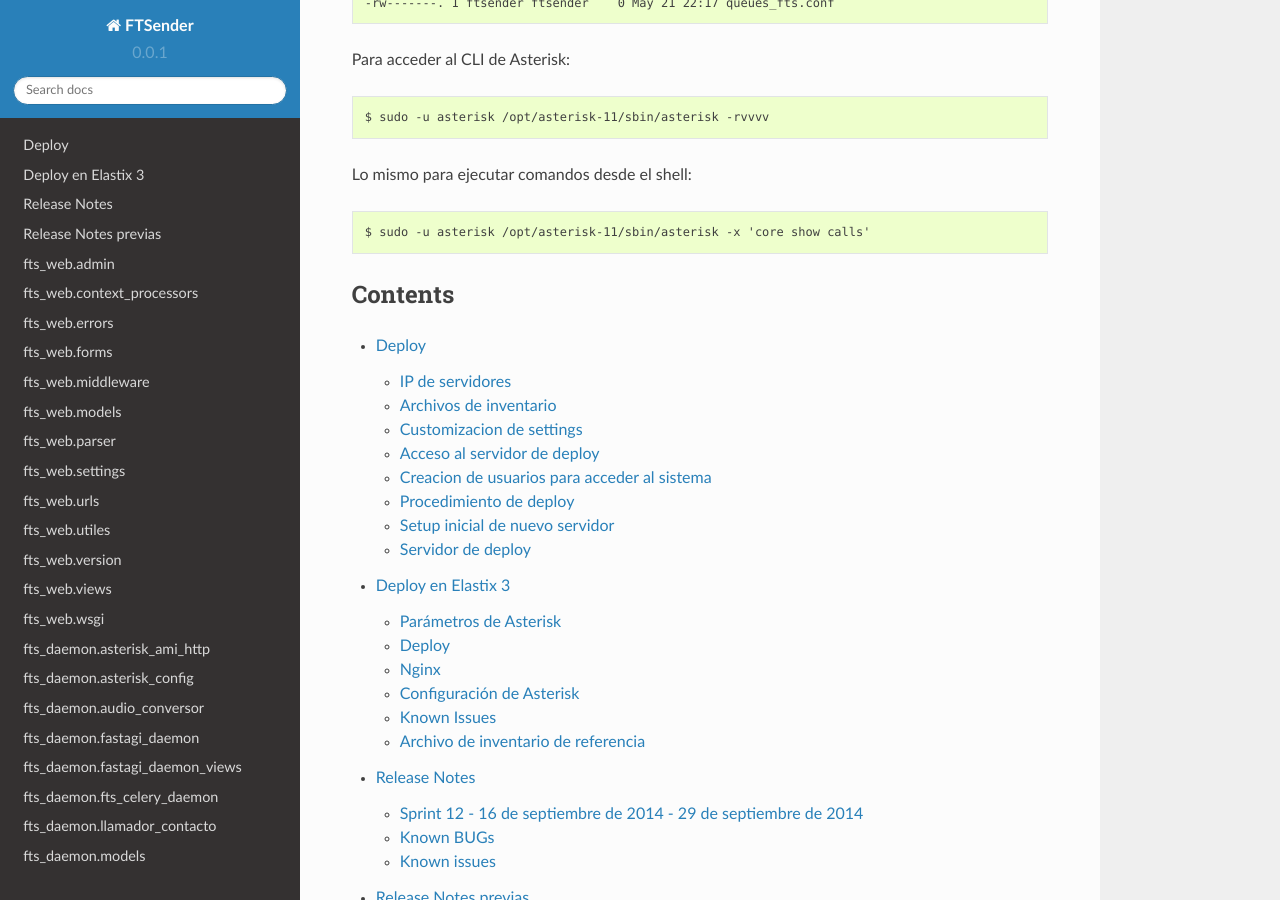
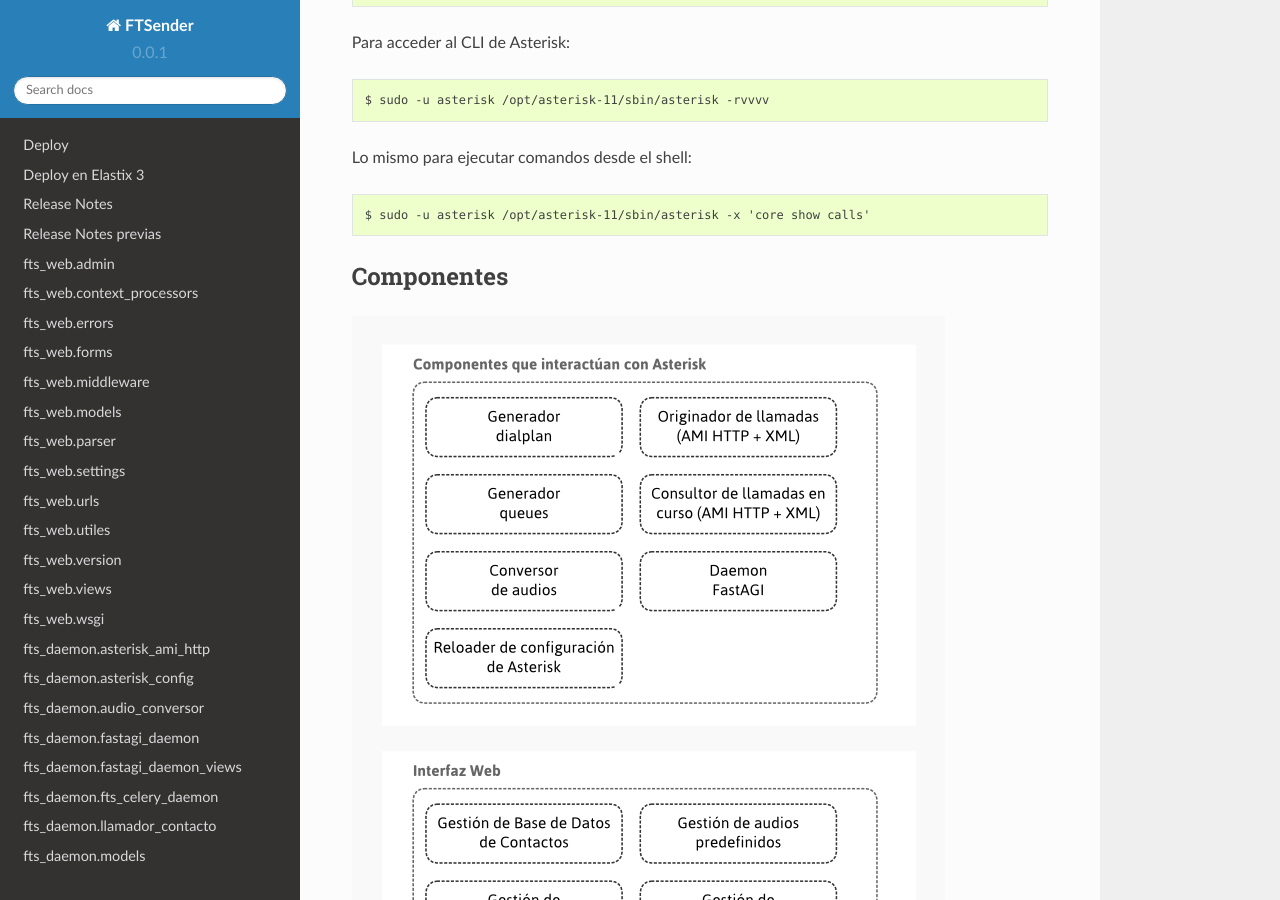
Before and after one commit to aybaker/omnicontact, a Sphinx documentation site: the page built from docs/index.rst, in a window 1280 px wide and 900 px high, scrolled down 2121 px. Built offline with Sphinx 7.4.7 and the Read the Docs theme 2.0.0, drawn with Linux system fonts in a browser that asks for light colours.

Commit message:
Diagramas actualizados de arquitectura

```diff
--- a/docs/index.rst
+++ b/docs/index.rst
@@ -96,6 +96,14 @@ Lo mismo para ejecutar comandos desde el shell:
     $ sudo -u asterisk /opt/asterisk-11/sbin/asterisk -x 'core show calls'
 
 
+
+Componentes
+-----------
+
+.. image:: componentes.png
+
+
+
 Contents
 --------
 
```
Also changed, not shown: docs/arquitectura.png, docs/componentes.png (added).
